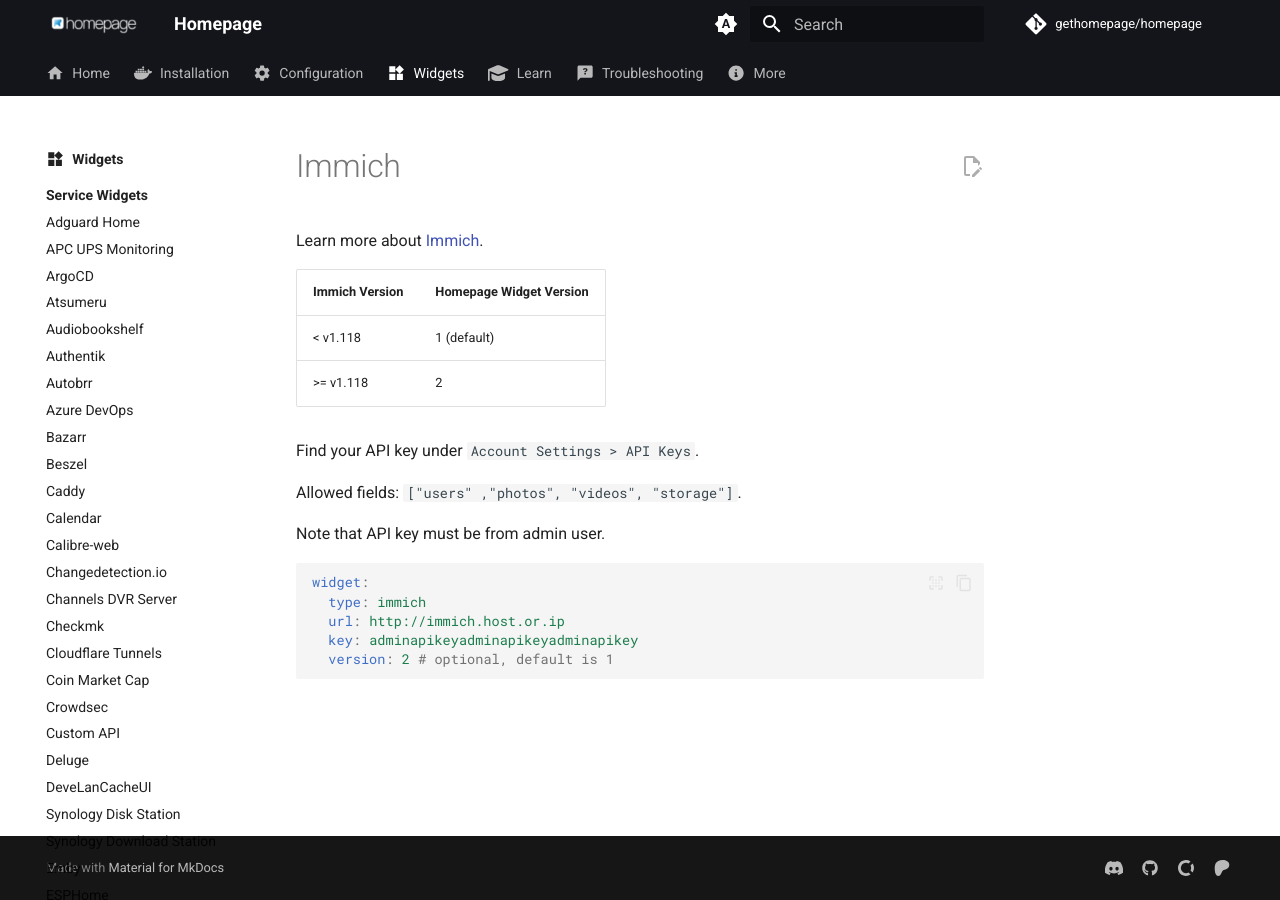
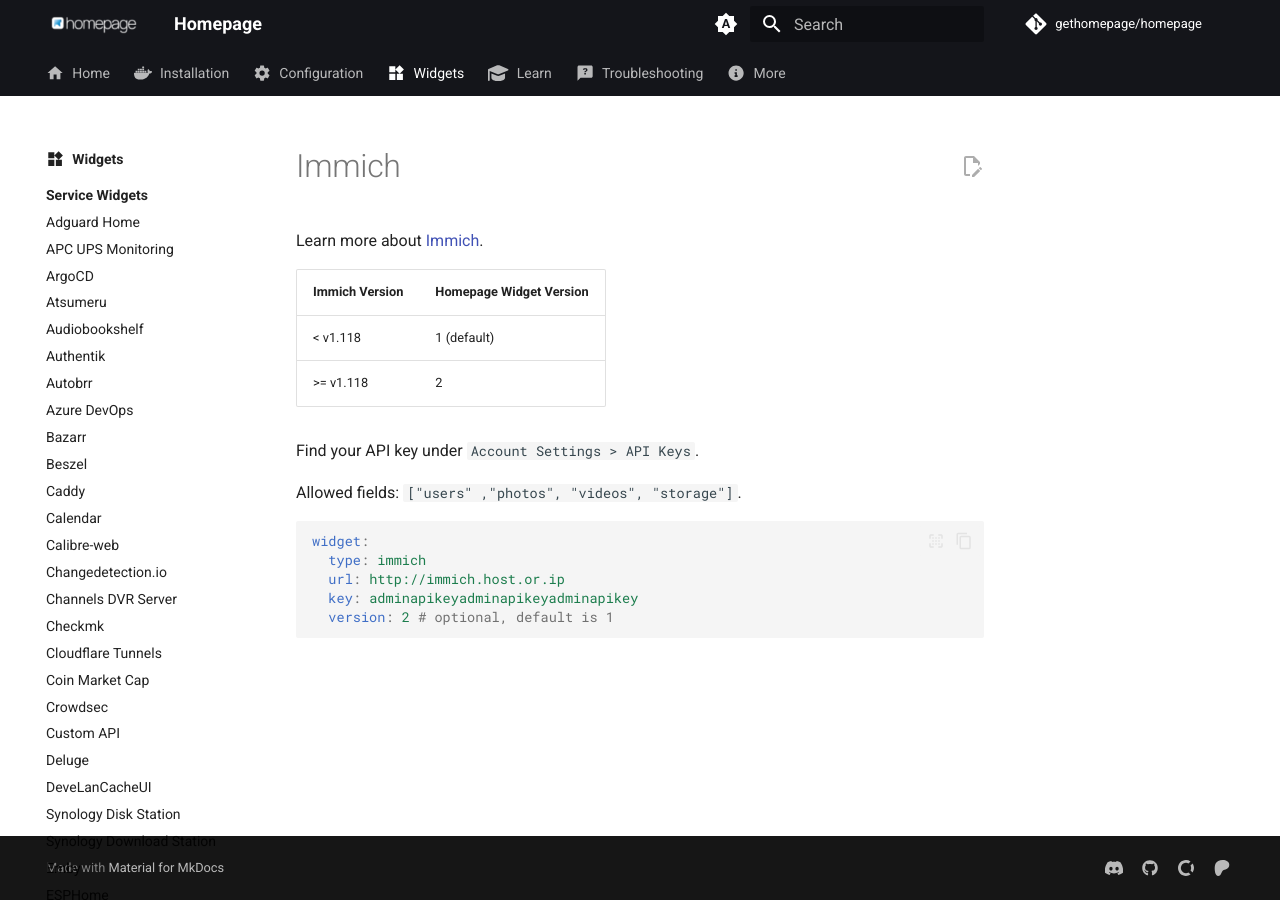
Before and after one commit to jobstar-git/home_p, an MkDocs documentation site: the page built from docs/widgets/services/immich.md, in a window 1280 px wide. Built offline with MkDocs 1.6.1 and Material for MkDocs 9.7.7, drawn with Linux system fonts in a browser that asks for light colours; comment, search, counter and statistics services are not loaded.

Commit message:
Update immich.md

````diff
--- a/docs/widgets/services/immich.md
+++ b/docs/widgets/services/immich.md
@@ -14,8 +14,6 @@
 
 Allowed fields: `["users" ,"photos", "videos", "storage"]`.
 
-Note that API key must be from admin user.
-
 ```yaml
 widget:
   type: immich
````
